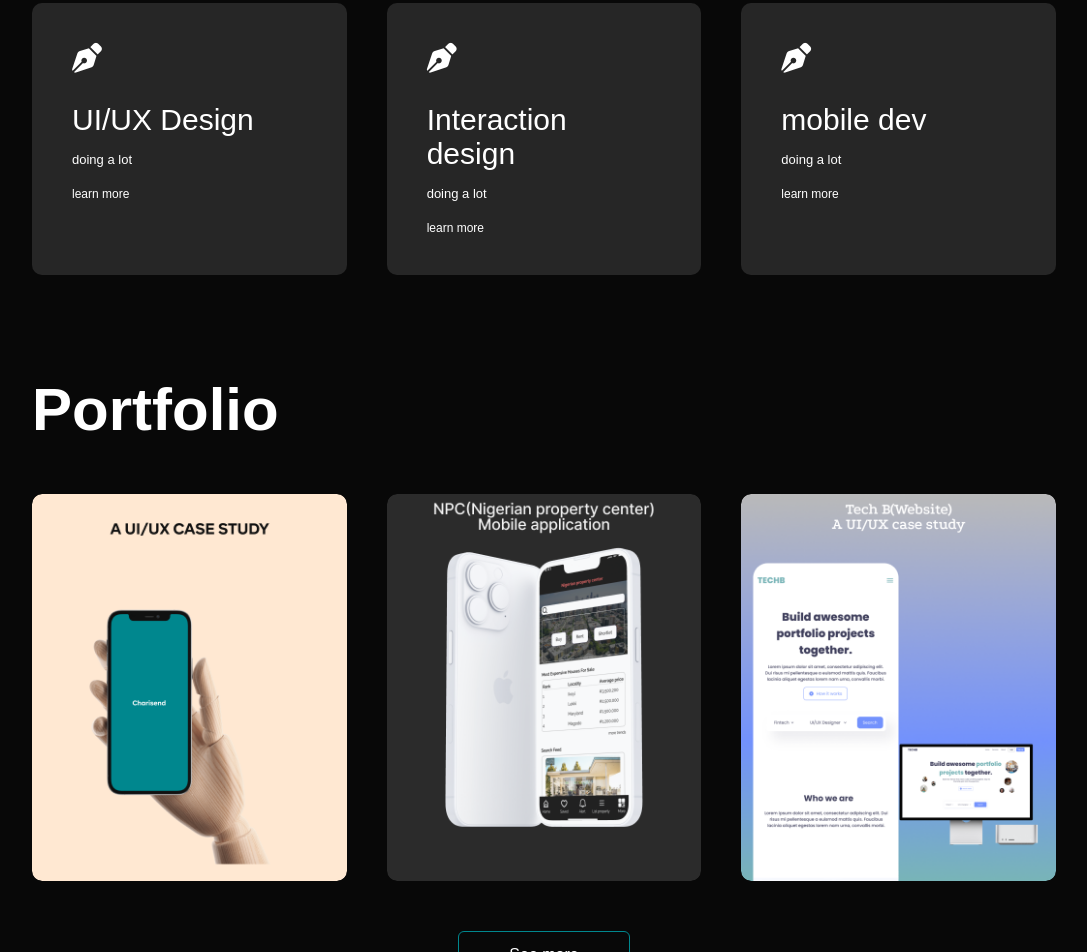
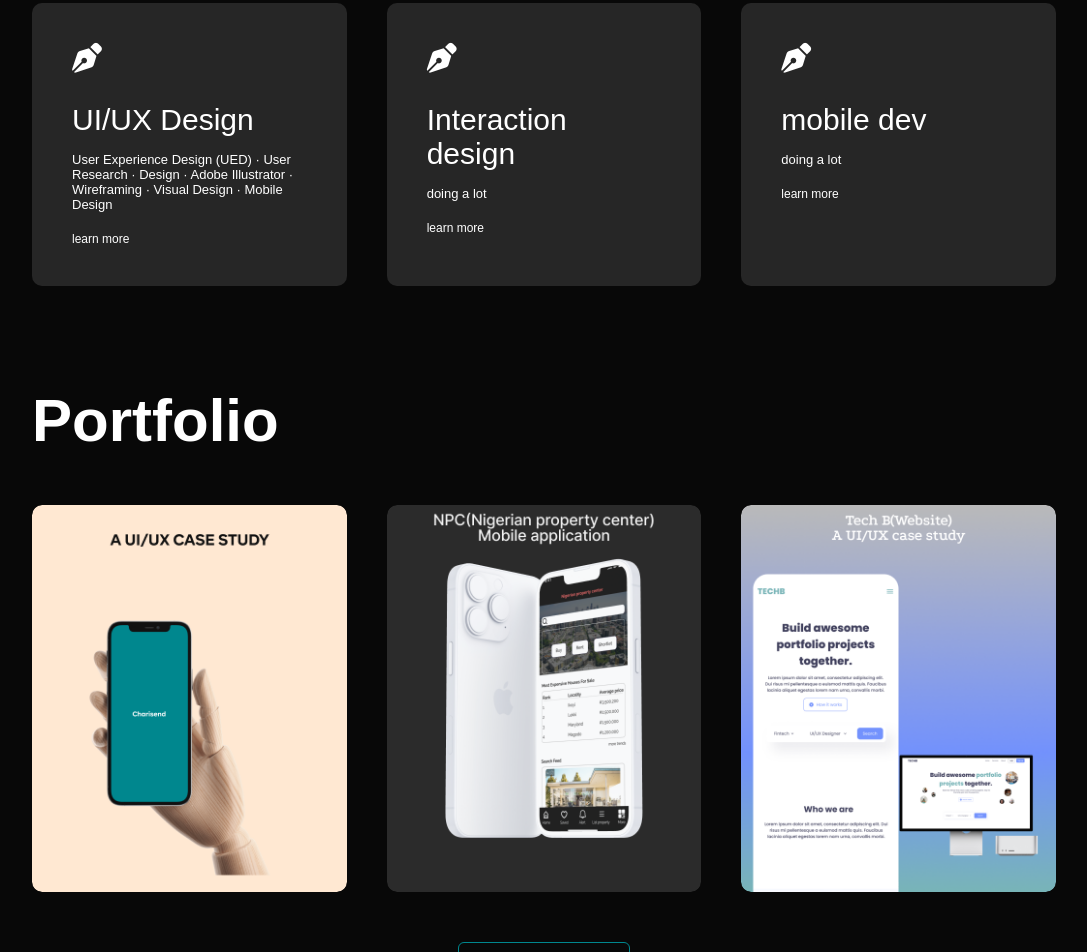
Before and after one commit to ajibolabalo/ajibola-balogun-website, a plain HTML site: page Index.html in a window 1280 px wide. Shown: the part 1606-2558 px from the top of the page, without its empty margins (96-1183 px from the left). Drawn offline with Linux system fonts and the light colour scheme.

Commit message:
Update Index.html

```diff
--- a/Index.html
+++ b/Index.html
@@ -83,7 +83,7 @@
                 <div>
                     <i class="fa-solid fa-pen-nib"></i>
                     <h2>UI/UX Design</h2>
-                    <p>doing a lot</p>
+                    <p>User Experience Design (UED) · User Research · Design · Adobe Illustrator · Wireframing · Visual Design · Mobile Design</p>
                     <a href="#">learn more</a>
                 </div>
                 <div>
```
